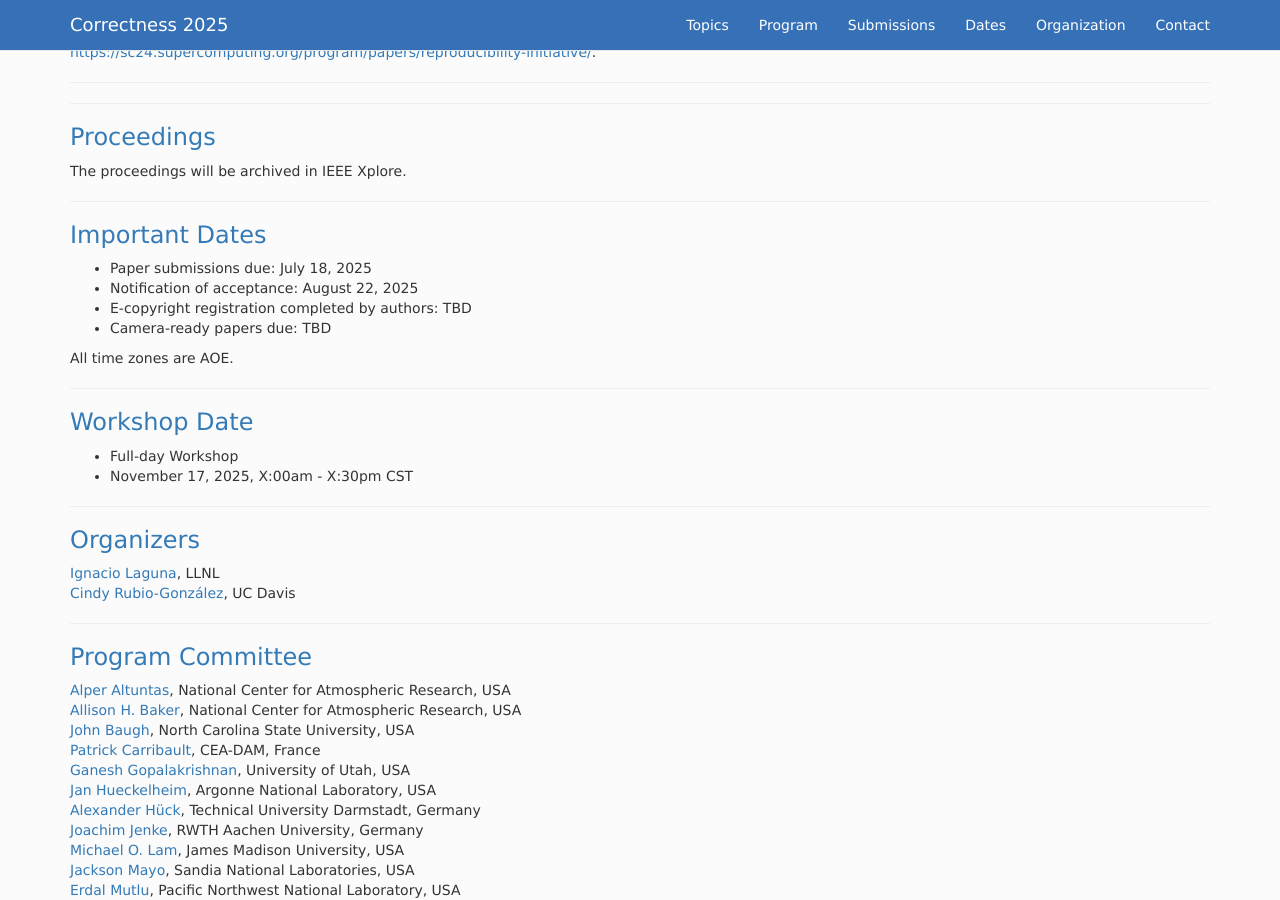
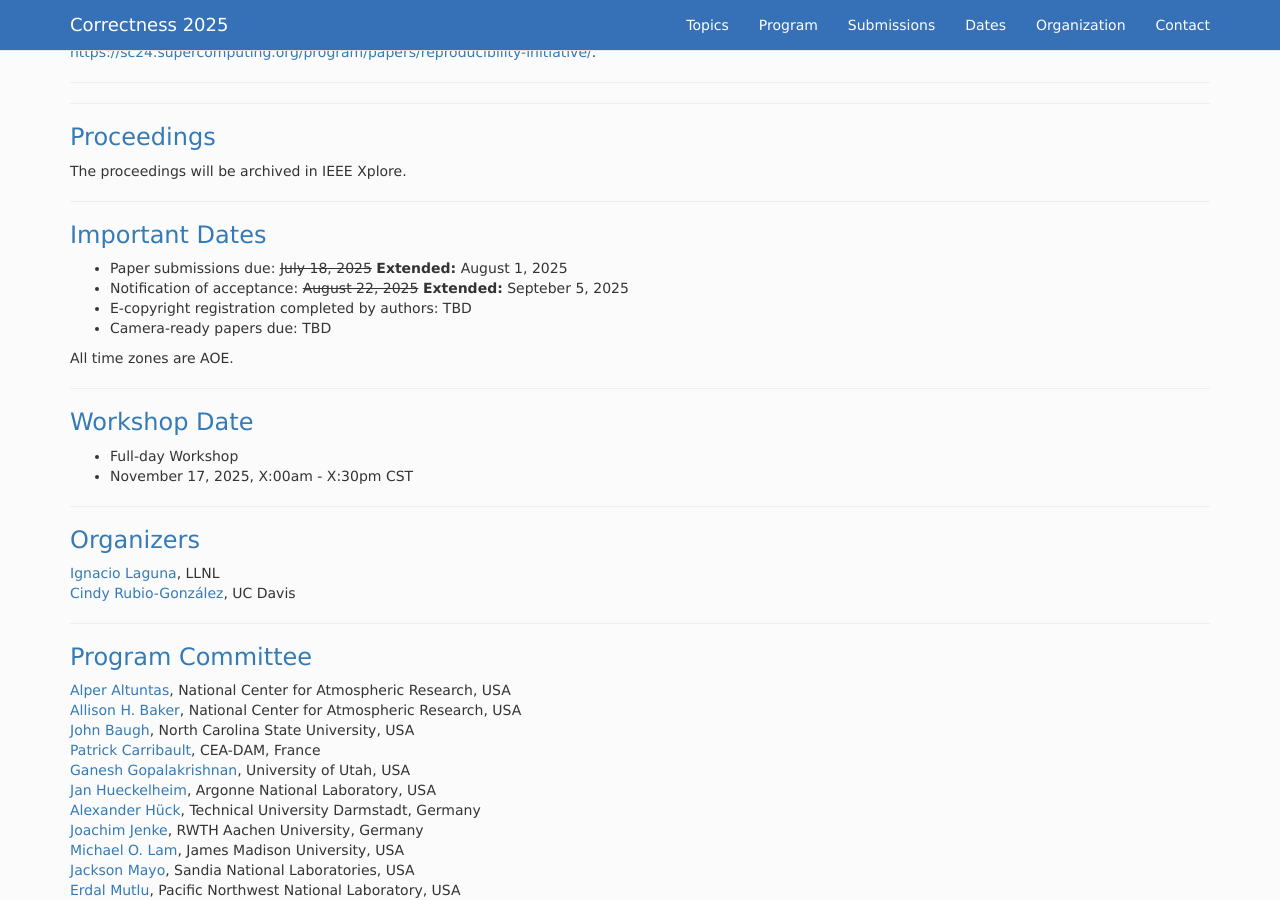
Before and after one commit to correctness-workshop/2025, a Jekyll site: the page built from index.md, in a window 1280 px wide and 900 px high, scrolled down 1753 px. Built offline with Jekyll 4.4.1, drawn with Linux system fonts in a browser that asks for light colours; nearby versions of some CDN libraries; the list of posts is cut into pages by our own code.

Commit message:
Update index.md

```diff
--- a/index.md
+++ b/index.md
@@ -112,8 +112,8 @@ The proceedings will be archived in IEEE Xplore.
 * Camera-ready papers due: TBD
 -->
 
-* Paper submissions due: July 18, 2025
-* Notification of acceptance: August 22, 2025
+* Paper submissions due: ~~July 18, 2025~~ **Extended:** August 1, 2025
+* Notification of acceptance: ~~August 22, 2025~~ **Extended:** Septeber 5, 2025
 * E-copyright registration completed by authors: TBD
 * Camera-ready papers due: TBD
 
```
